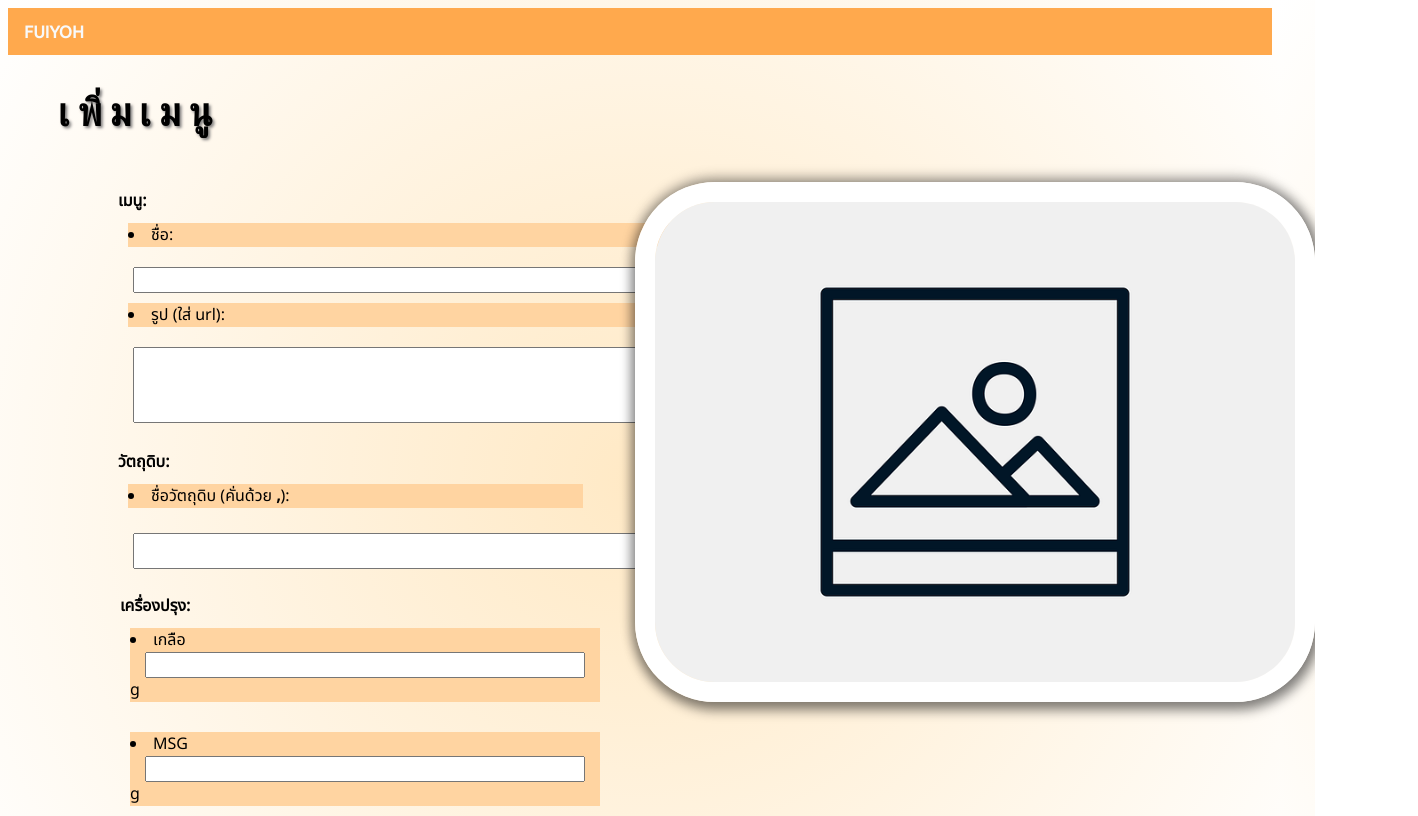
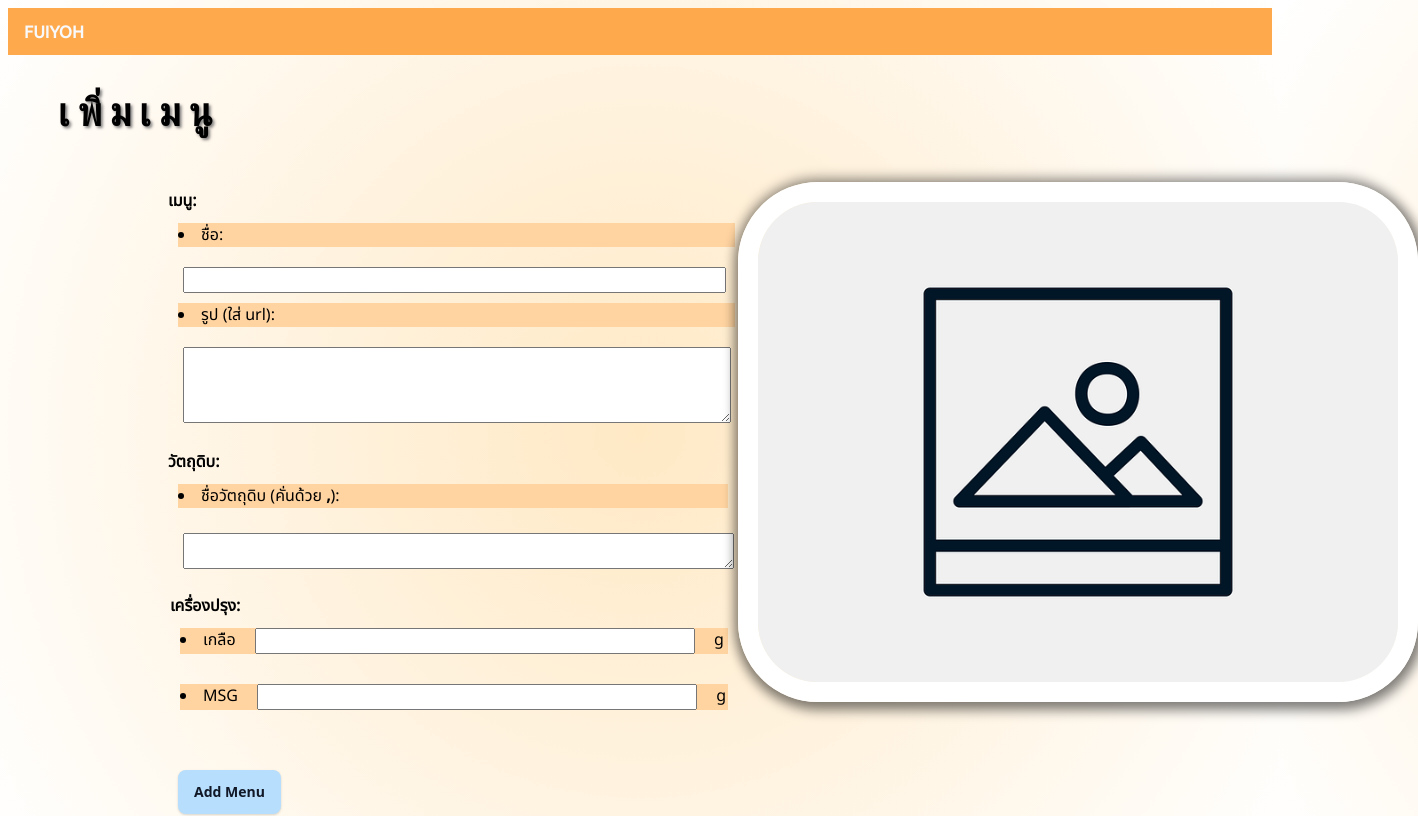
Before and after one commit to eggceed/fuiyoh, a React (Vite) app in the folder frontend/fuiyoh/: page /add-menu in a window 1280 px wide. Shown: the top 816 px of the page, 1418 px wide, since content can reach past the window. Built offline with nearby package versions, Linux system fonts and the light colour scheme; a web font is replaced by a local one.

Commit message:
Modify AddMenu page.

```diff
--- a/frontend/fuiyoh/src/styles/AddMenu.css
+++ b/frontend/fuiyoh/src/styles/AddMenu.css
@@ -16,7 +16,7 @@
 }
 
 .add-first-info {
-    width: 100%;
+    width: 560px;
     display: flex;
     flex-direction: column;
     margin-left: 30px;
@@ -50,8 +50,7 @@ input {
 
 .seasoning {
     border-radius: 10px;
-    /* border: 1px solid black; */
-    width: 86.5%;
+    width: 560px;
     display: flex;
     flex-direction: row;
     height: 27%;
@@ -97,7 +96,7 @@ input {
 }
 
 .ingredients-section {
-    width: 86.5%;
+    width: 560px;
     margin-left: 10px;
     margin-top: 20px;
 }
@@ -113,7 +112,7 @@ input {
 
 
 .left {
-    width: 45%;
+    width: 650px;
     border-radius: 10px;
 }
 
@@ -121,7 +120,7 @@ input {
     display: flex;
     flex-direction: row;
     margin-bottom: 20px;
-    margin-left: 70px;
+    margin-left: 120px;
     font-family: 'Noto Sans Thai', sans-serif;
 }
 
@@ -131,7 +130,7 @@ input {
      border: 20px solid white;
     border-radius: 5rem;
     margin-top: 13px;
-    margin-left: 20px;
+    margin-left: 10px;
     width: 640px;
     max-height: none !important;
 }
@@ -162,7 +161,7 @@ li {
 
 .add-button {
     margin-top: 2px;
-    margin-left: 120px;
+    margin-left: 170px;
     margin-bottom: 50px;
 }
 
```
